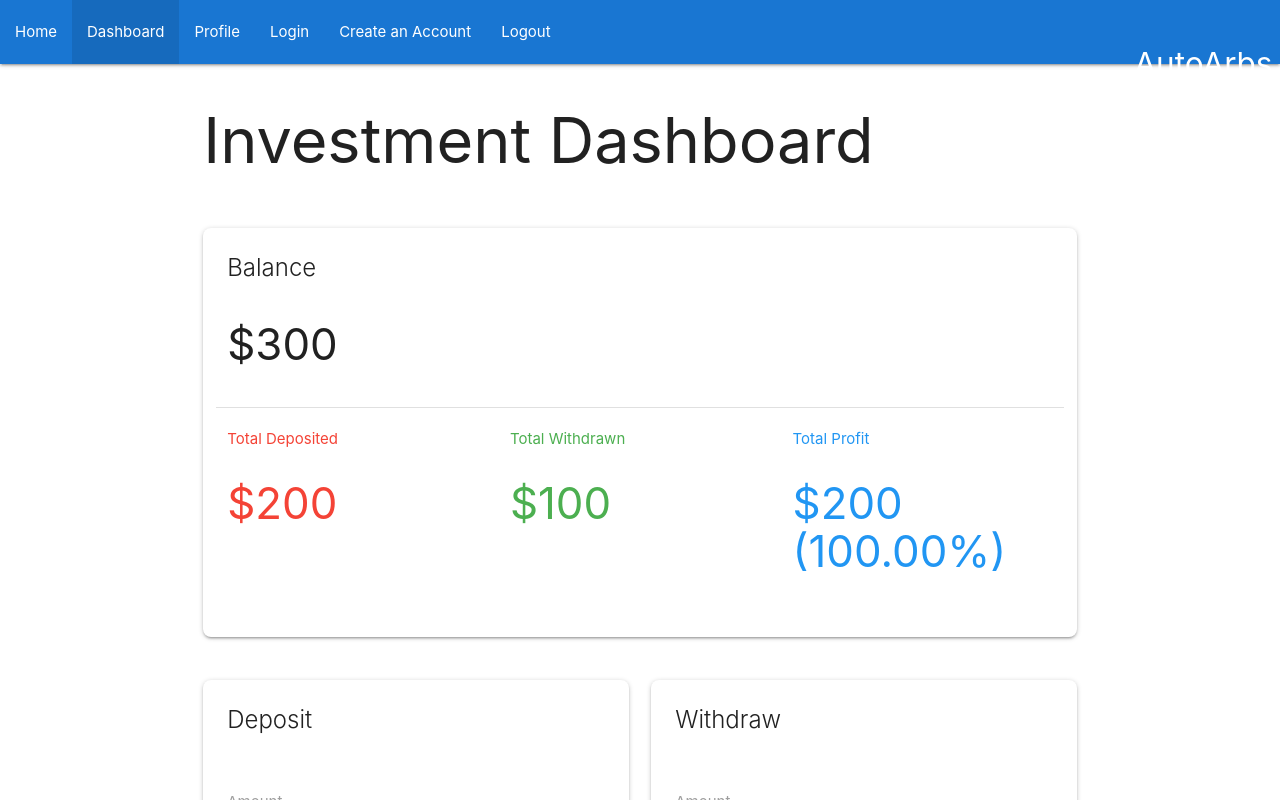
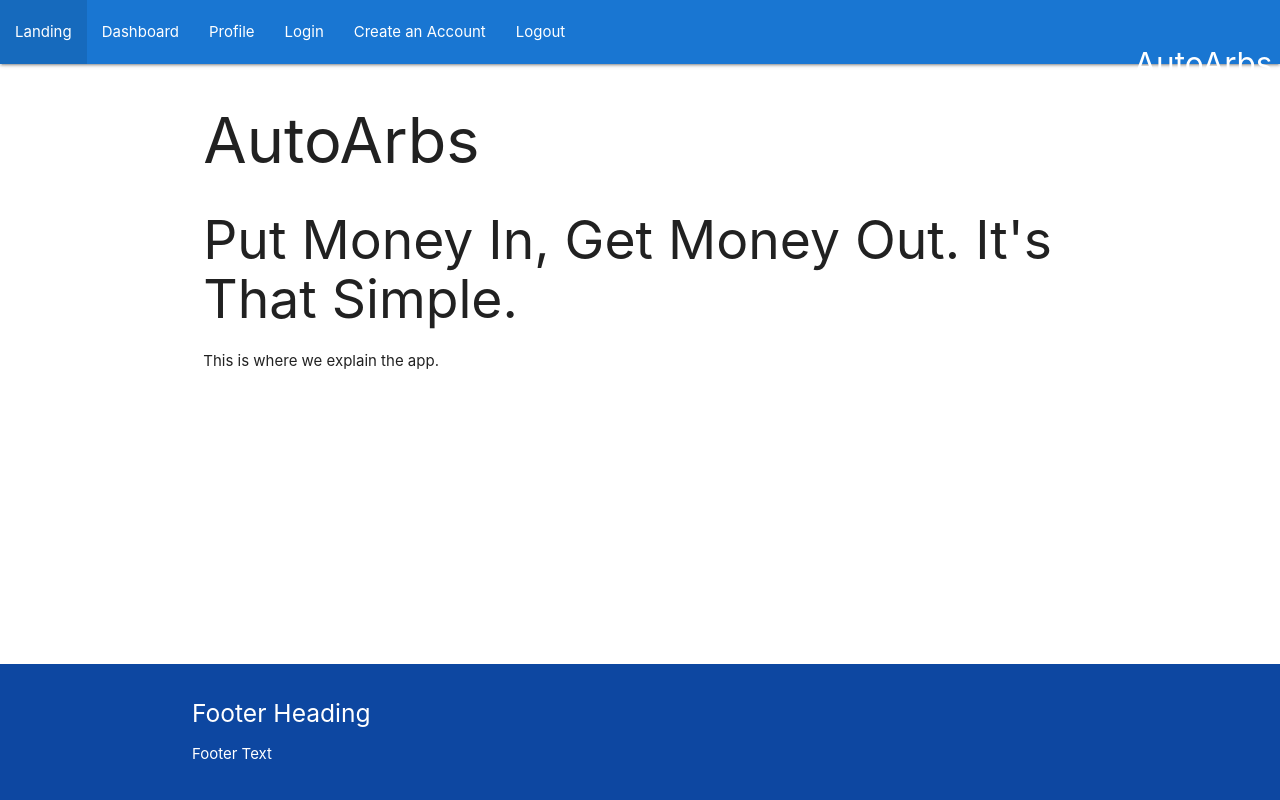
Before and after one commit to qbit-0/autoarbs, a React (Create React App) app in the folder autoarbs/: page / in a window 1280 px wide. Shown: the top 800 px of the page. Built offline with nearby package versions, Linux system fonts and the light colour scheme.

Commit message:
Add landing page for first time visitors

```diff
--- a/autoarbs/src/App.tsx
+++ b/autoarbs/src/App.tsx
@@ -1,6 +1,6 @@
 import { createBrowserRouter, RouterProvider } from "react-router-dom";
 import DashboardPage from "./components/pages/DashboardPage";
-import HomePage from "./components/pages/HomePage";
+import LandingPage from "./components/pages/LandingPage";
 import LoginPage from "./components/pages/LoginPage";
 import OtpPage from "./components/pages/OtpPage";
 import ProfilePage from "./components/pages/ProfilePage";
@@ -12,8 +12,8 @@ const router = createBrowserRouter([
     path: "/",
     element: <Root />,
     children: [
-      { path: "/", element: <DashboardPage /> },
-      { path: "/home", element: <HomePage /> },
+      { path: "/", element: <LandingPage /> },
+      { path: "/dashboard", element: <DashboardPage /> },
       { path: "/profile", element: <ProfilePage /> },
       { path: "/registration", element: <RegistrationPage /> },
       { path: "/otp", element: <OtpPage /> },
--- a/autoarbs/src/components/Header.tsx
+++ b/autoarbs/src/components/Header.tsx
@@ -21,8 +21,8 @@ const Header = (props: Props) => {
 
   const navLinks = (
     <>
-      <NavLink name="Home" to="/home" onClick={handleNavClick} />
-      <NavLink name="Dashboard" to="/" onClick={handleNavClick} />
+      <NavLink name="Landing" to="/" onClick={handleNavClick} />
+      <NavLink name="Dashboard" to="/dashboard" onClick={handleNavClick} />
       <NavLink name="Profile" to="/profile" onClick={handleNavClick} />
       <NavLink name="Login" to="/login" onClick={handleNavClick} />
       <NavLink
--- a/autoarbs/src/components/pages/HomePage.tsx
+++ b/autoarbs/src/components/pages/LandingPage.tsx
@@ -1,6 +1,6 @@
 type Props = {};
 
-const HomePage = (props: Props) => {
+const LandingPage = (props: Props) => {
   return (
     <div>
       <div className="container">
@@ -16,4 +16,4 @@ const HomePage = (props: Props) => {
   );
 };
 
-export default HomePage;
+export default LandingPage;
```
